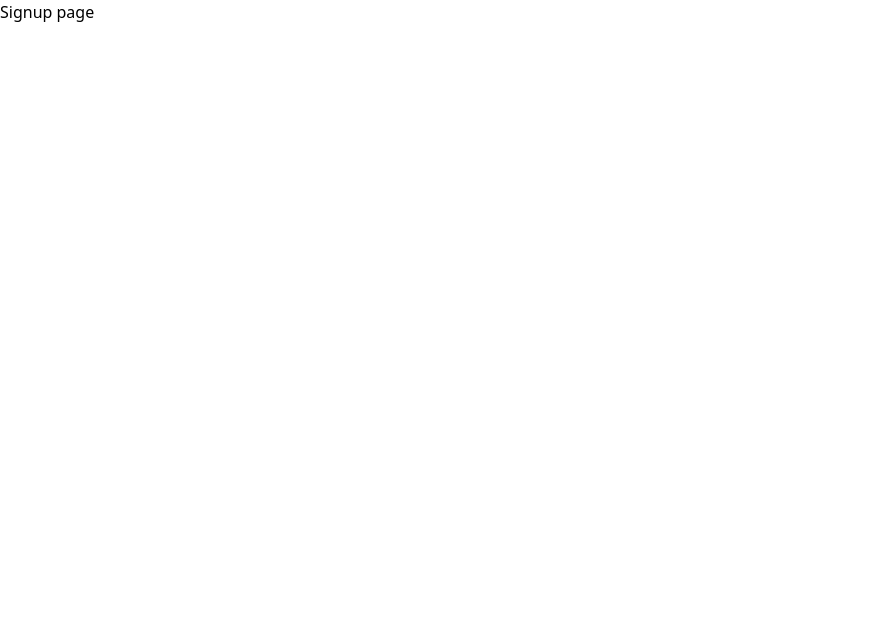
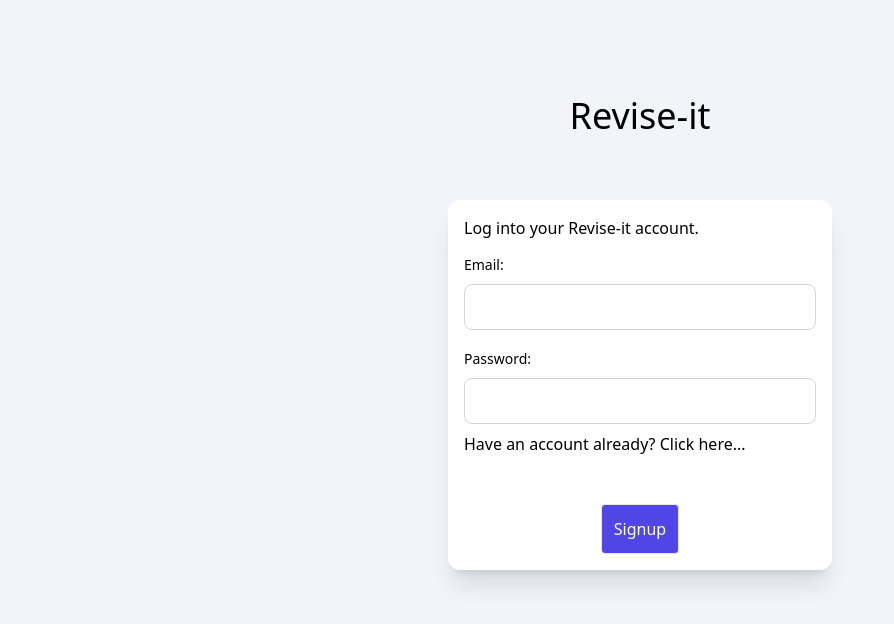
Before and after one commit to liam1703/revise-it, a Vue app in the folder frontend/: page /sign-up in a window 1280 px wide. Shown: the top 624 px of the page, without its empty margins (0-894 px from the left). Built offline with nearby package versions, Linux system fonts and the light colour scheme.

Commit message:
Dummy signup form

```diff
--- a/frontend/src/views/Signup.vue
+++ b/frontend/src/views/Signup.vue
@@ -1,11 +1,39 @@
 <template>
-  <div>
-    <h3>Signup page</h3>
+  <div class="h-screen w-screen bg-slate-100">
+    <div class="w-full  pt-24">
+      <h1 class="text-4xl text-center">Revise-it</h1>
+      <div class="bg-white shadow-xl w-96 p-4 rounded-xl mx-auto mt-16">
+        <h3 class="mb-3">Log into your Revise-it account.</h3>
+        <form>
+          <label for="email" class="text-sm font-medium">Email:</label>
+          <input v-model="email" id="email" type="text" class="mt-2 mb-4 p-2 text-lg w-full rounded-lg border border-gray-300 focus:ring-blue-500 focus:border-blue-500">
+          <label for="password" class="text-sm font-medium">Password:</label>
+          <input v-model="password" id="password" type="password" class="mt-2 p-2 text-lg w-full rounded-lg border border-gray-300 focus:ring-blue-500 focus:border-blue-500">
+
+        <div class="my-2">
+          <router-link to="/login"><p>Have an account already? Click here...</p></router-link>
+        </div>
+        <div class="mt-12 text-center">
+          <button class="border border-solid p-3 rounded background-base text-white" @click="handleSignup">Signup</button>
+        </div>
+      </form>
+      </div>
+    </div>
   </div>
 </template>
 
-<script>
-export default {
+<script setup>
+import { ref } from "vue";
+import { apiAxios } from "../lib/axios";
 
+const email = ref('');
+const password = ref('');
+
+async function handleSignup() {
+  // const { data } = await apiAxios.post(`/users/login`, {
+  //   email: email.value,
+  //   password: password.value,
+  // });
+  console.log("Sign up!!!");
 }
 </script>
```
